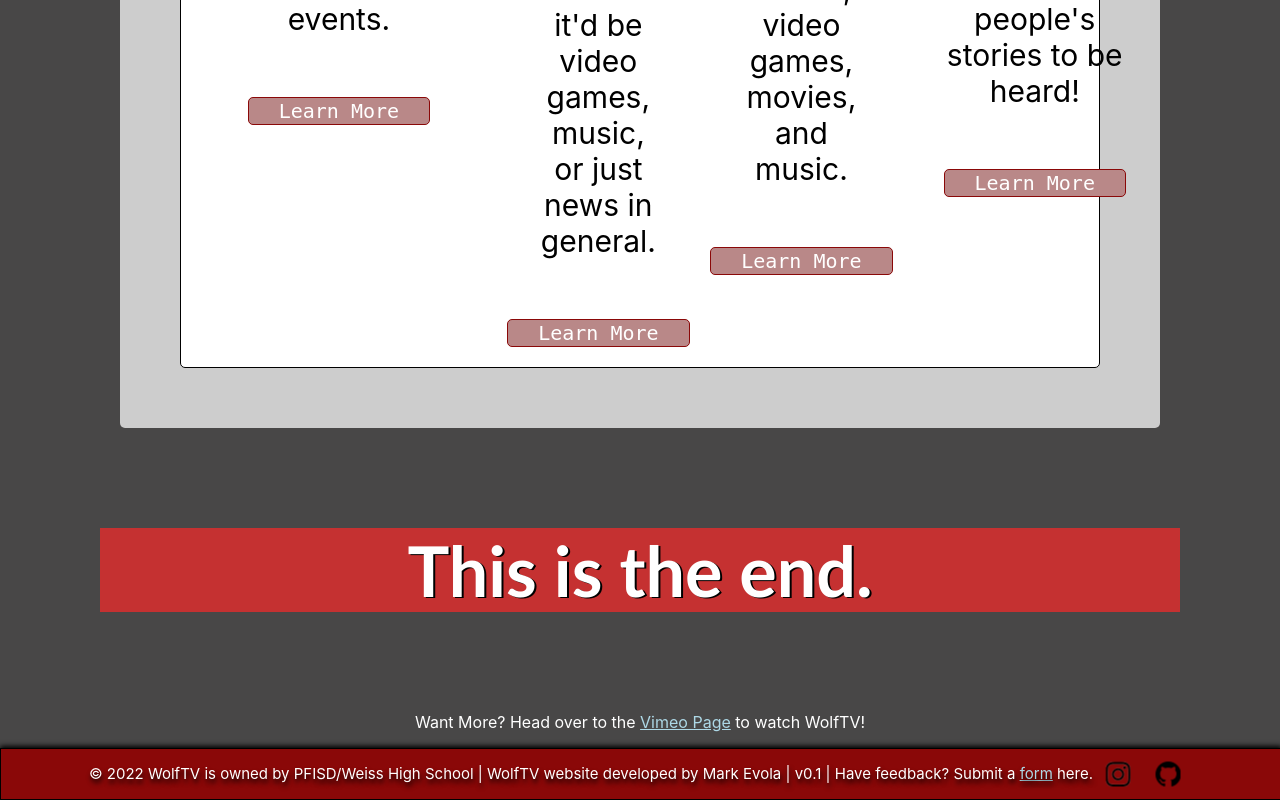
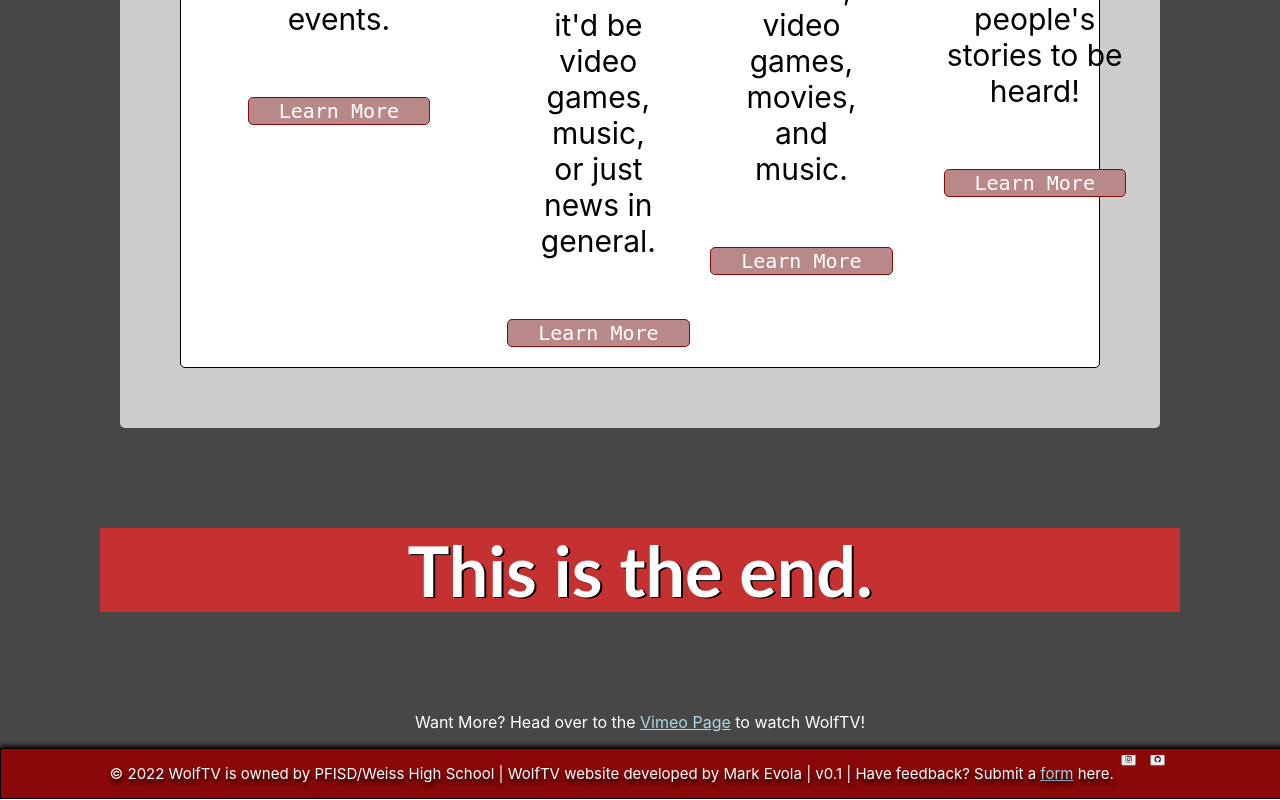
Before and after one commit to MarkE16/WolfTV, a React (Create React App) app: page / in a window 1280 px wide. Shown: the part 6821-7621 px from the top of the page. Built offline with nearby package versions, Linux system fonts and the light colour scheme; no server answers.

Commit message:
edited icons at bottom bar

```diff
--- a/src/components/Bottom.js
+++ b/src/components/Bottom.js
@@ -1,6 +1,6 @@
 import React from 'react';
 import "../App.css";
-
+import { BsInstagram, BsGithub } from "react-icons/bs";
 function Bottom() {
   const googleForm = "https://docs.google.com/forms/d/e/1FAIpQLSfGEBMAZqY-2TjH9Br1C7Tb48PuTaG4r7JOSlD8rsrRZKRwVw/viewform";
   return (
@@ -9,8 +9,8 @@ function Bottom() {
         © 2022 WolfTV is owned by PFISD/Weiss High School | WolfTV website developed by Mark Evola | v0.1 |
         Have feedback? Submit a <a href={googleForm} target="_blank" className='link'>form</a> here.
       </p>
-      <a href='https://www.instagram.com/whs.productions/' target="_blank" title='Wolf TV Instagram'><img className='icon' src={require("../assets/icons/instagram.png")}/></a>
-      <a href='https://github.com/MarkE16/WolfTV' target="_blank" title='Wolf TV Github'><img className='icon' src={require("../assets/icons/github.png")}/></a>
+      <a href='https://www.instagram.com/whs.productions/' target="_blank" title='Wolf TV Instagram'><button className='icon'><BsInstagram /></button></a>
+      <a href='https://github.com/MarkE16/WolfTV' target="_blank" title='Wolf TV Github'><button className='icon'><BsGithub /></button></a>
     </div>
   )
 }
```
